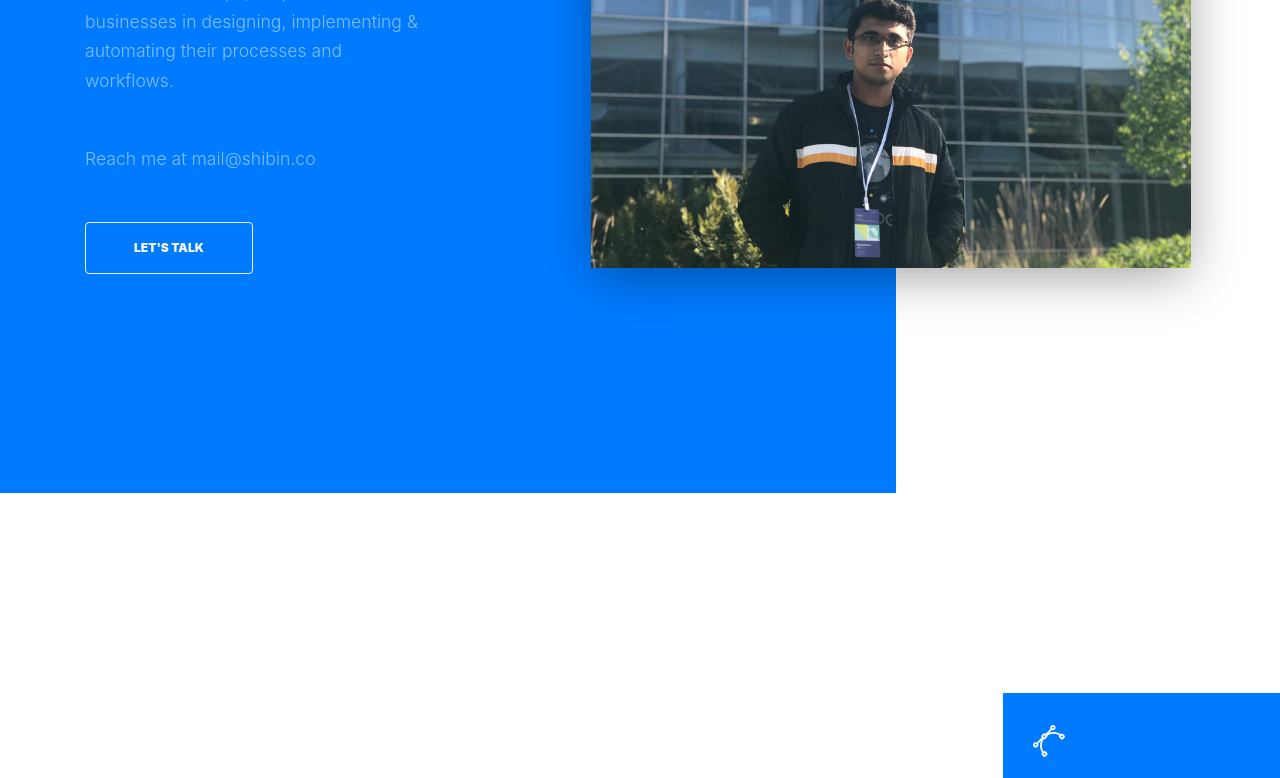
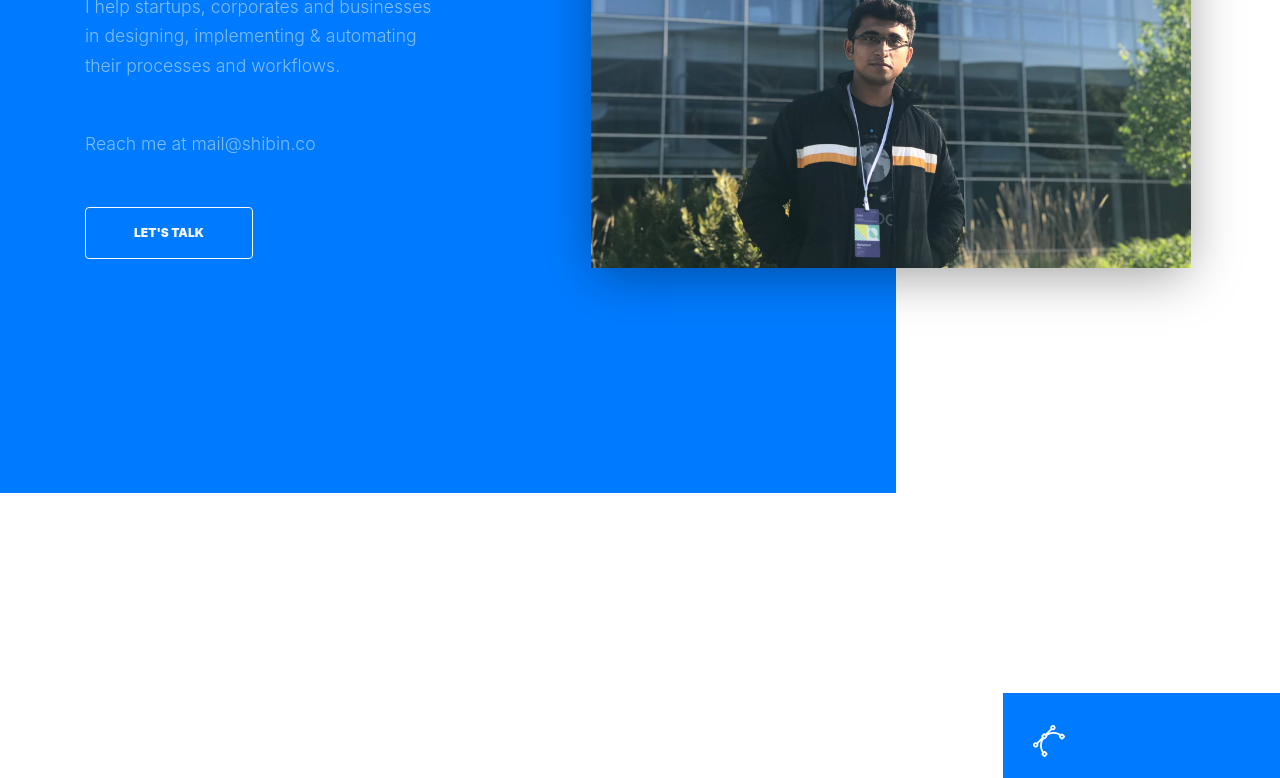
Before and after one commit to ShibinCoInc/shibincoinc.github.io, a plain HTML site: page index.html in a window 1280 px wide. Shown: the part 407-1185 px from the top of the page. Drawn offline with Linux system fonts and the light colour scheme; files whose address does not match are found by name; a web font is replaced by a local one.

```diff
--- a/index.html
+++ b/index.html
@@ -71,7 +71,7 @@
           <div class="col-lg-4 mr-auto" data-aos="fade-up">
             <h1>I am a workflow architect 👨🏻‍💻</h1>
 
-            <p class="mb-5">I work with startups, corporates and businesses in designing, implementing & automating their processes and workflows.</p>
+            <p class="mb-5">I help startups, corporates and businesses in designing, implementing & automating their processes and workflows.</p>
             <p class="mb-5">Reach me at mail@shibin.co</p>
             <p><a href="https://calendly.com/shibinco/officehours" class="btn btn-outline-light py-3 px-5">Let's Talk</a></p>
 
```
